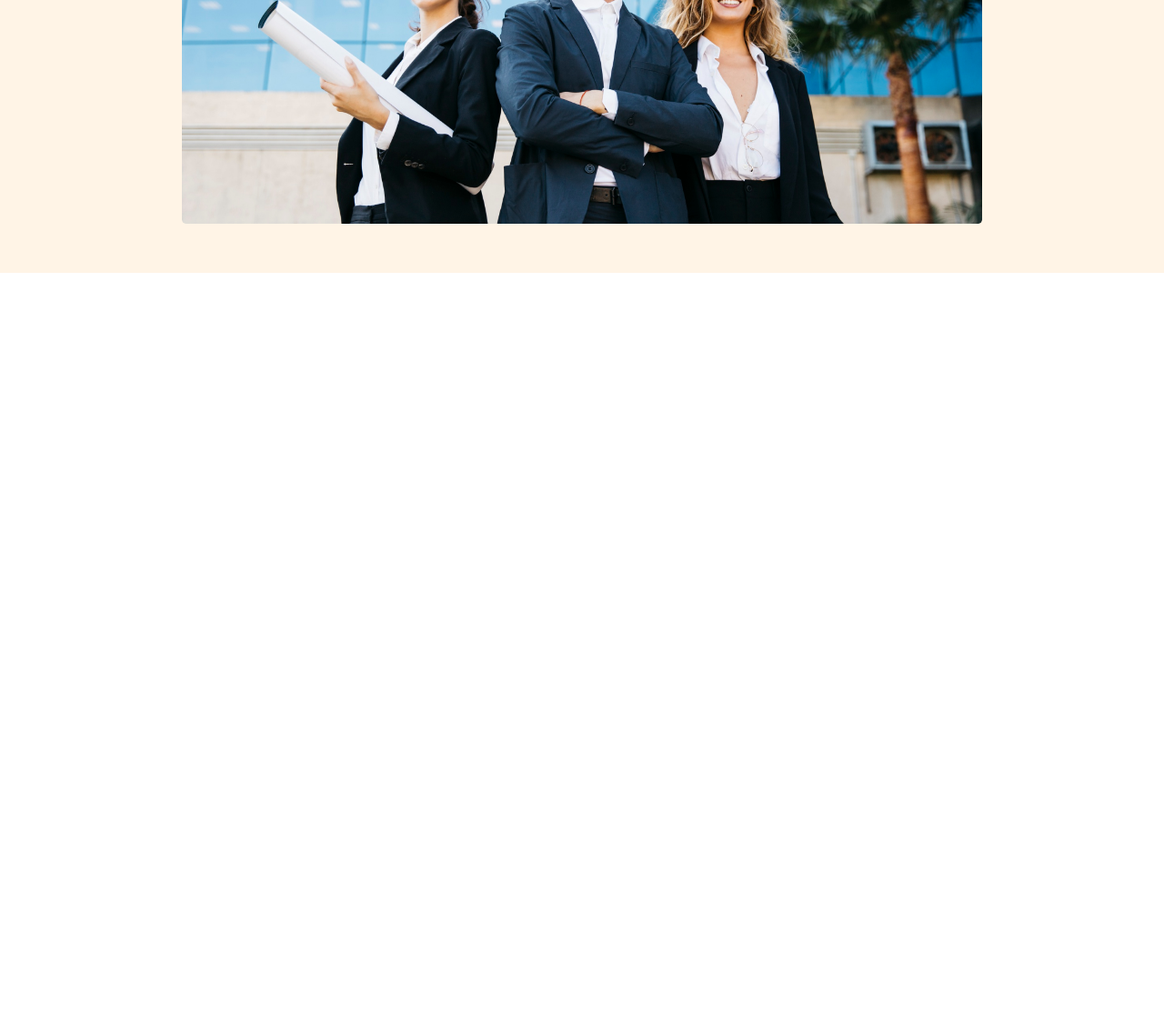
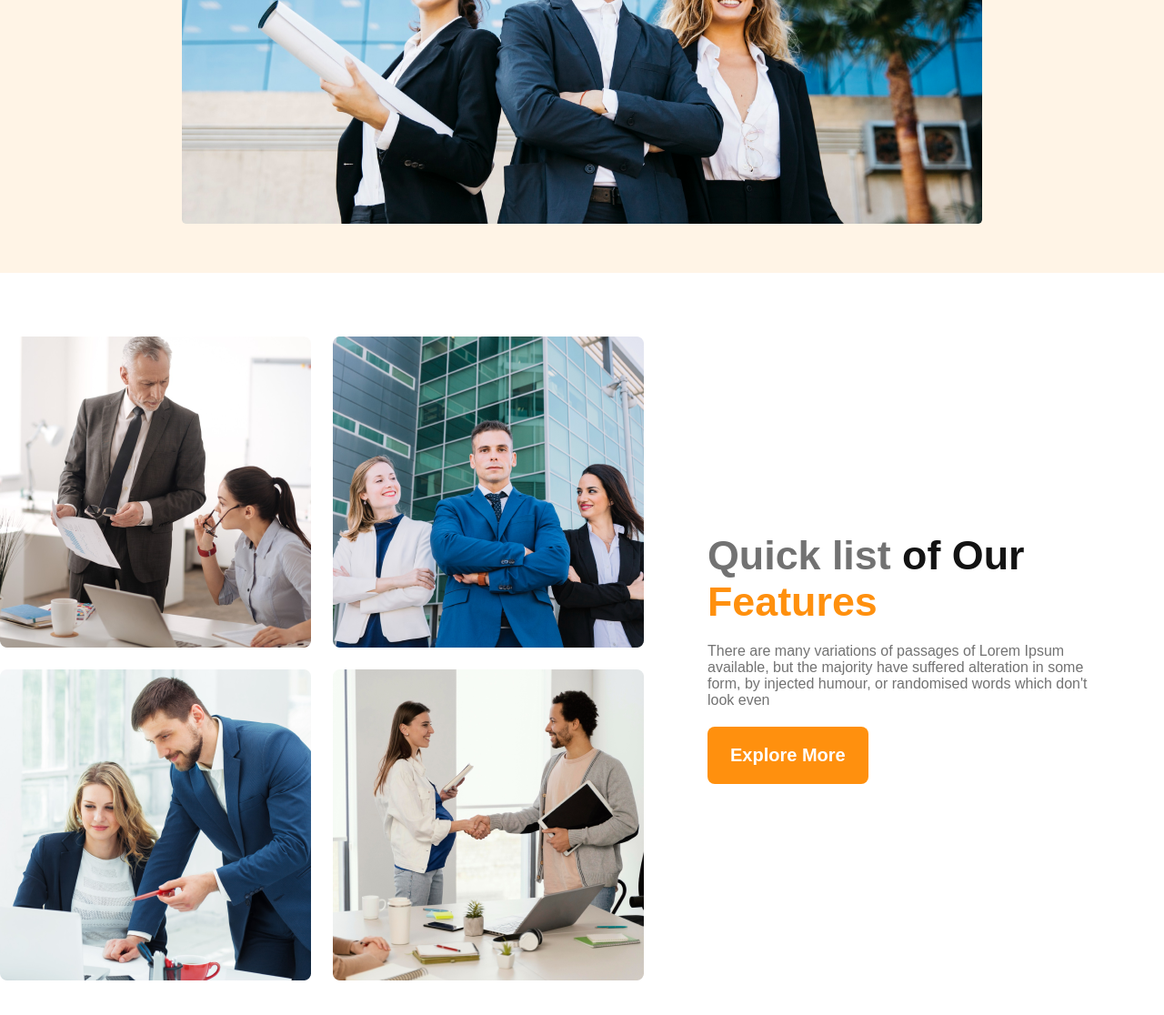
Before and after one commit to MushfikShahed/g3-architect-website, a plain HTML site: page index.html in a window 1280 px wide. Shown: the part 730-1846 px from the top of the page at 91% size. Before the commit the page ends 1030 px from the top, so only its background shows below. Drawn offline with Linux system fonts and the light colour scheme.

Commit message:
teams section complete

```diff
--- a/index.html
+++ b/index.html
@@ -38,7 +38,22 @@
             <img src="images/banner.png" alt="">
         </div>
     </header>
-    <main></main>
+    <main>
+        <!-- teams section -->
+        <section class="teams-container">
+            <div class="teams-img-container">
+                <img src="images/team1.png" alt="">
+                <img src="images/team2.png" alt="">
+                <img src="images/team3.png" alt="">
+                <img src="images/team4.png" alt="">
+            </div>
+            <div class="teams-content">
+                <h3 class="tittle teams-title"><span class="quick-list text-light-gray">Quick list</span> <span>of Our</span> <span class="text-features">Features</span></h3>
+                <p class="description teams-description">There are many variations of passages of Lorem Ipsum available, but the majority have suffered alteration in some form, by injected humour, or randomised words which don't look even</p>
+                <button class="btn-primary">Explore More</button>
+            </div>
+        </section>
+    </main>
     <footer></footer>
 </body>
 
--- a/styles.css
+++ b/styles.css
@@ -22,7 +22,6 @@
 
 .description {
     color: #727272;
-    text-align: center;
     font-size: 1rem;
     margin-bottom: 20px;
 }
@@ -83,12 +82,47 @@ header {
     font-weight: 700;
 }
 
+.banner-description {
+    text-align: center;
+}
+
 .banner-img img {
     margin-top: 10px;
     width: 100%;
 }
 
+/* teams part */
 
+main {
+    max-width: 1440px;
+    margin: 70px auto;
+}
+
+.teams-container {
+    display: flex;
+    align-items: center;
+}
+
+.teams-img-container {
+    display: grid;
+    grid-template-columns: repeat(2, 1fr);
+    gap: 1.5rem;
+}
+
+.text-light-gray {
+    color: #727272;
+}
+
+.text-features {
+    color: #FF900E;
+    font-weight: 700;
+}
+
+.teams-content {
+    margin-top: 20px;
+    padding-left: 70px;
+    padding-right: 70px;
+}
 
 
 
@@ -98,7 +132,7 @@ header {
         padding: 20px;
     }
 
-    .nav-container {
+    .nav-container, .teams-container {
         flex-direction: column;
     }
 
@@ -110,10 +144,16 @@ header {
     .banner-img img {
         width: 100%;
     }
+    .teams-img-container {
+        grid-template-columns: repeat(1, 1fr);
+    }
 }
 
 @media screen and (min-width:576px) and (max-width: 960px) {
     header {
         padding: 50px;
     }
+    .teams-container {
+        flex-direction: column;
+    }
 }
```
